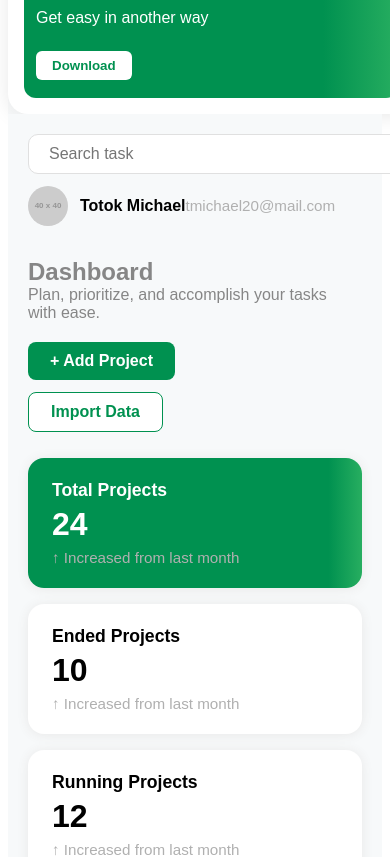
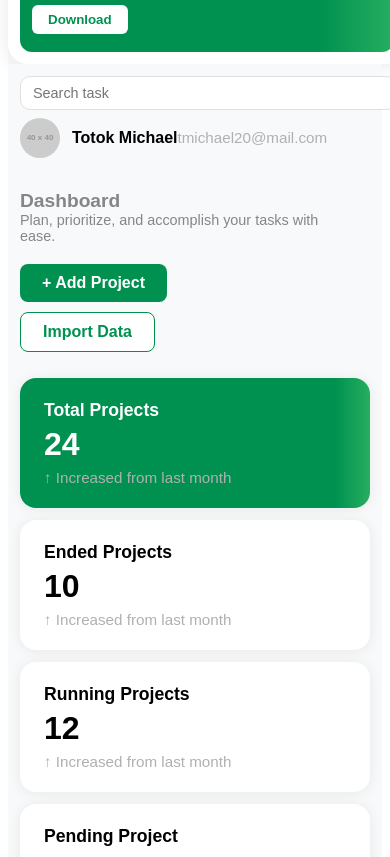
Before and after one commit to irfan786958/my-vue-app, a Vue app: page / in a window 390 px wide. Shown: the part 940-1797 px from the top of the page. Built offline with nearby package versions, Linux system fonts and the light colour scheme.

Commit message:
working on stylescope

```diff
--- a/src/components/dashboard.vue
+++ b/src/components/dashboard.vue
@@ -714,4 +714,63 @@ hr {
   }
 }
 
+@media (max-width: 480px) {
+  .dashboard-header {
+    flex-direction: column;
+    align-items: flex-start;
+    gap: 8px;
+  }
+
+  .search-bar {
+    font-size: 0.9em;
+    padding: 8px 12px;
+  }
+
+  .dashboard-actions {
+    flex-direction: column;
+    gap: 10px;
+  }
+
+  .stats-row,
+  .analytics-row,
+  .collab-row {
+    flex-direction: column;
+    gap: 12px;
+  }
+
+  .bar {
+    height: 60px;
+    width: 20px !important;
+  }
+
+  .bar-labels {
+    font-size: 0.7em;
+    gap: 8px;
+  }
+
+  .project-list li,
+  .team-list li {
+    flex-direction: column;
+    gap: 4px;
+    font-size: 0.85em;
+  }
+
+  .sidebar {
+    font-size: 0.85em;
+    padding: 12px;
+  }
+
+  .dashboard-title h2 {
+    font-size: 1.2em;
+  }
+
+  .dashboard-title p {
+    font-size: 0.9em;
+  }
+
+  .main {
+    padding: 12px;
+  }
+}
+
 </style>
```
